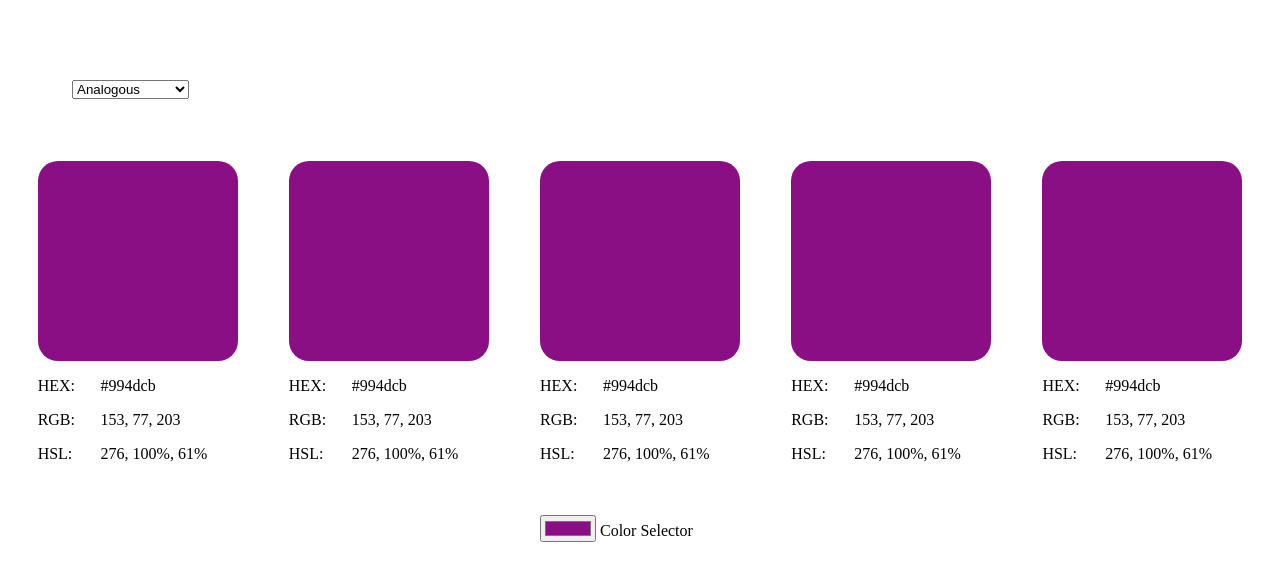
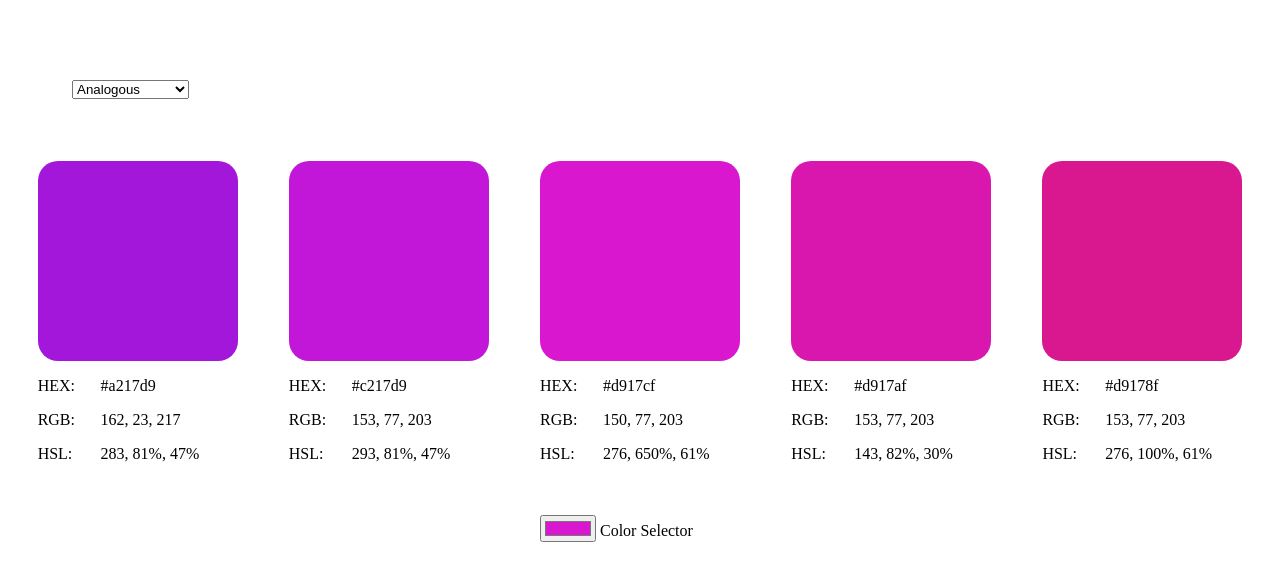
Before and after one commit to aria0401/Color_Palette, a plain HTML site: page index.html in a window 1280 px wide. Drawn offline with Linux system fonts and the light colour scheme.

Commit message:
nu er det nok

```diff
--- a/index.html
+++ b/index.html
@@ -34,9 +34,9 @@
             <p>HSL:</p>
           </div>
           <div class="col">
-            <p class="hex">#994dcb</p>
-            <p class="rgb">153, 77, 203</p>
-            <p class="hsl">276, 100%, 61%</p>
+            <p class="hex">#a217d9</p>
+            <p class="rgb">162, 23, 217</p>
+            <p class="hsl">283, 81%, 47%</p>
           </div>
         </div>
       </div>
@@ -53,9 +53,9 @@
             <p>HSL:</p>
           </div>
           <div class="col">
-            <p class="hex">#994dcb</p>
+            <p class="hex">#c217d9</p>
             <p class="rgb">153, 77, 203</p>
-            <p class="hsl">276, 100%, 61%</p>
+            <p class="hsl">293, 81%, 47%</p>
           </div>
         </div>
       </div>
@@ -74,14 +74,14 @@
             <p>HSL:</p>
           </div>
           <div class="col">
-            <p class="hex">#994dcb</p>
-            <p class="rgb">153, 77, 203</p>
-            <p class="hsl">276, 100%, 61%</p>
+            <p class="hex">#d917cf</p>
+            <p class="rgb">150, 77, 203</p>
+            <p class="hsl">276, 650%, 61%</p>
           </div>
         </div>
         <br />
         <br />
-        <input type="color" id="selector" name="selector" value="#8a0f84" />
+        <input type="color" id="selector" name="selector" value="#d917cf" />
         <label class="forviewer" for="viewer">Color Selector </label>
       </div>
 
@@ -98,9 +98,9 @@
             <p>HSL:</p>
           </div>
           <div class="col">
-            <p class="hex">#994dcb</p>
+            <p class="hex">#d917af</p>
             <p class="rgb">153, 77, 203</p>
-            <p class="hsl">276, 100%, 61%</p>
+            <p class="hsl">143, 82%, 30%</p>
           </div>
         </div>
       </div>
@@ -118,7 +118,7 @@
             <p>HSL:</p>
           </div>
           <div class="col">
-            <p class="hex">#994dcb</p>
+            <p class="hex">#d9178f</p>
             <p class="rgb">153, 77, 203</p>
             <p class="hsl">276, 100%, 61%</p>
           </div>
--- a/style.css
+++ b/style.css
@@ -19,7 +19,7 @@ section {
 .viewer {
   width: 200px;
   height: 200px;
-  background-color: #8a0f84;
+  /* background-color: #8a0f84; */
   border-radius: 10%;
 }
 
@@ -29,3 +29,20 @@ section {
 .col {
   margin-right: 2vw;
 }
+
+.box1 .viewer {
+  background-color: #a217d9;
+}
+
+.box2 .viewer {
+  background-color: #c217d9;
+}
+.box3 .viewer {
+  background-color: #d917cf;
+}
+.box4 .viewer {
+  background-color: #d917af;
+}
+.box5 .viewer {
+  background-color: #d9178f;
+}
```
